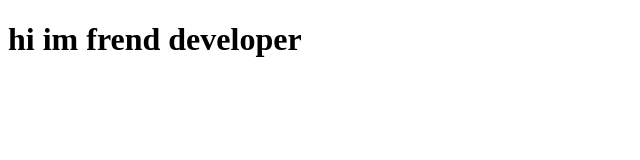
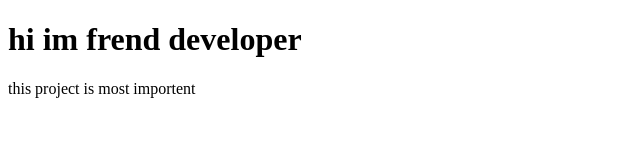
Before and after one commit to arunpandi2003/git, a plain HTML site: page index.html in a window 1280 px wide. Shown: the whole page, without its empty margins (0-640 px from the left). Drawn offline with Linux system fonts and the light colour scheme.

Commit message:
factor:addinf new paragraph

```diff
--- a/index.html
+++ b/index.html
@@ -7,5 +7,6 @@
 </head>
 <body>
     <h1>hi im frend developer</h1>
+    <p>this project is most importent </p>
 </body>
 </html>
```
